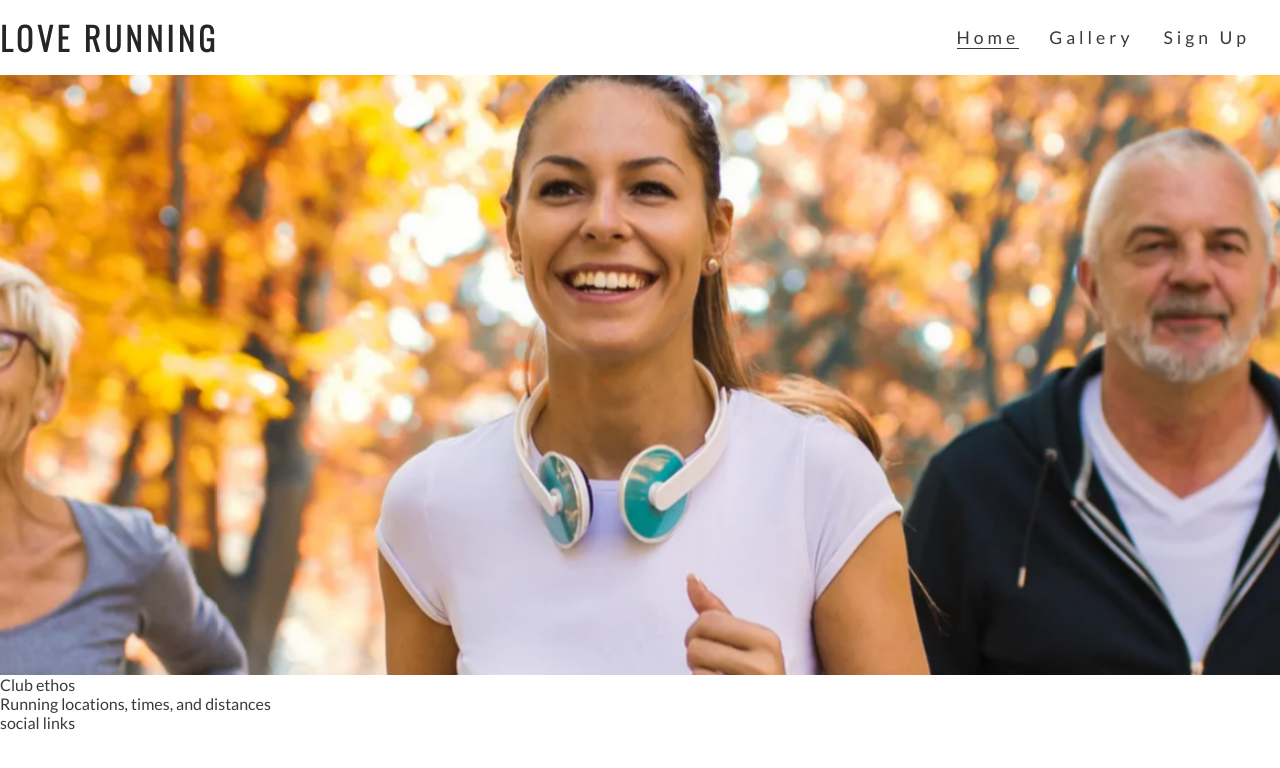
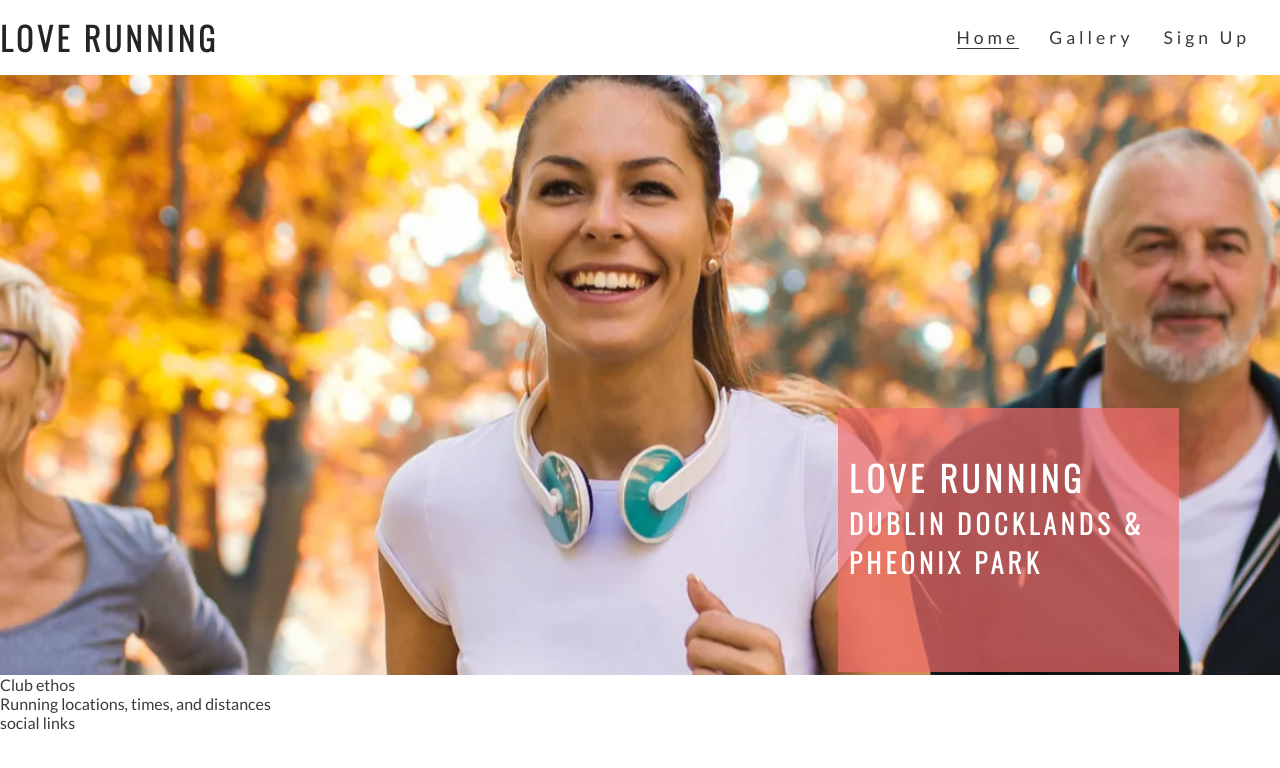
Before and after one commit to anthonyhaj/love-running-project, a plain HTML site: page index.html in a window 1280 px wide. Drawn offline with nearby package versions, Linux system fonts and the light colour scheme.

Commit message:
add cover text and styles

```diff
--- a/assets/css/style.css
+++ b/assets/css/style.css
@@ -62,7 +62,7 @@ h2 {
     border-bottom: 1px solid #3a3a3a;
 }
 
-/* hero image */
+/* hero image and cover text*/
 
 #hero-image {
     height: 600px;
@@ -79,6 +79,11 @@ h2 {
     height: 600px;
     width: 100%;
     overflow: hidden;
+    position: relative;
+}
+
+#cover-text, #cover-text h2 {
+    color: white;
 }
 
 /* level of zoom for hero image animation */
@@ -91,3 +96,22 @@ h2 {
         transform: scale(1.1);
     }
 }
+
+#cover-text {
+    font-size: 130%;
+    font-family: Oswald, sans-serif;
+    text-transform: uppercase;
+    letter-spacing: 4px;
+
+    width: 300px;
+    height: 200px;
+
+    padding-top: 40px;
+    padding-left: 10px;
+
+    background-color: rgba(241, 109, 107, .7);
+
+    bottom: 30px;
+    right: 150px;
+    position: absolute;
+}
--- a/index.html
+++ b/index.html
@@ -32,6 +32,10 @@
     </header>
     <section id="hero-outer">
         <div id="hero-image">
+        <div id="cover-text">
+            <h2>Love Running</h2>
+            <h3>Dublin Docklands & Pheonix Park</h3>
+        </div>
 
         </div>
     </section>
```
